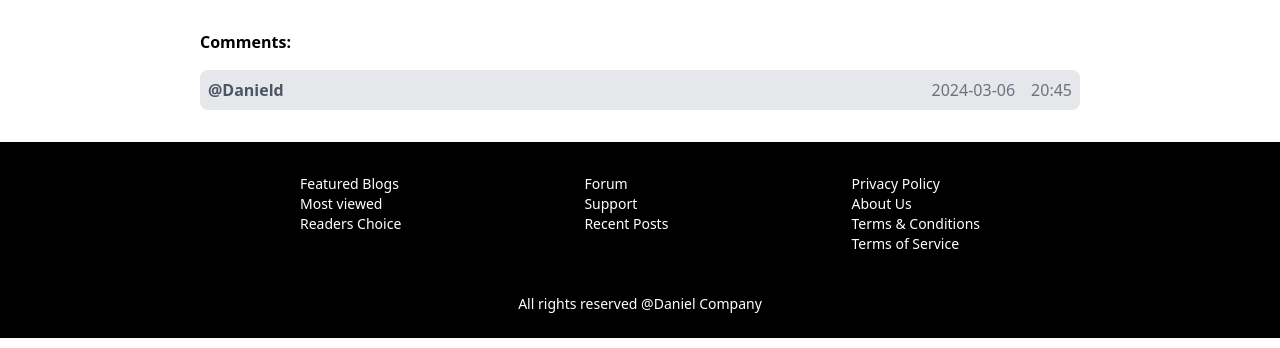
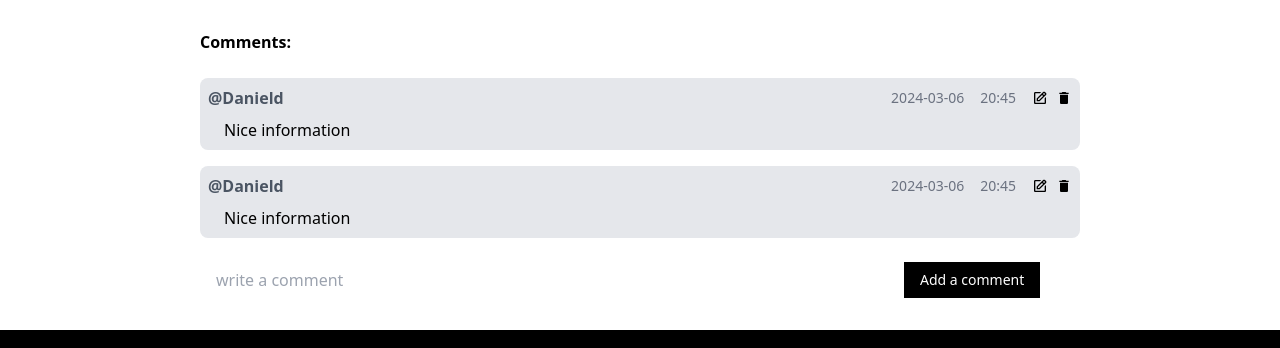
Before and after one commit to Darougah/BLOG-APP, a React (Vite) app in the folder frontend/: page /posts/post/1 in a window 1280 px wide. Shown: the part 1086-1434 px from the top of the page. Built offline with nearby package versions, Linux system fonts and the light colour scheme.

Commit message:
added input to comment

```diff
--- a/frontend/src/pages/PostDetails.jsx
+++ b/frontend/src/pages/PostDetails.jsx
@@ -50,15 +50,47 @@ const PostDetails = () => {
         <div className="flex flex-col mt-4">
           <h3 className="mt-6 mb-4 font-semibold">Comments:</h3>
           {/* write a comment */}
-          <div className="px-2 py-2 bg-gray-200 rounded-lg">
+          <div className="px-2 py-2 bg-gray-200 rounded-lg my-2">
             <div className="flex items-center justify-between">
               <h3 className="font-bold text-gray-600">@Danield</h3>
               <div className="flex justify-center items-center space-x-4">
-                <p className="text-gray-500">2024-03-06</p>
-                <p className="text-gray-500">20:45</p>
+                <p className="text-gray-500 text-sm">2024-03-06</p>
+                <p className="text-gray-500 text-sm">20:45</p>
+                <div className="flex items-center justify-center space-x-2">
+                  <BiEdit />
+                  <MdDelete />
+                </div>
               </div>
             </div>
+            <p className="px-4 mt-2">Nice information</p>
           </div>
+
+          {/* write a comment */}
+          <div className="px-2 py-2 bg-gray-200 rounded-lg my-2">
+            <div className="flex items-center justify-between">
+              <h3 className="font-bold text-gray-600">@Danield</h3>
+              <div className="flex justify-center items-center space-x-4">
+                <p className="text-gray-500 text-sm">2024-03-06</p>
+                <p className="text-gray-500 text-sm">20:45</p>
+                <div className="flex items-center justify-center space-x-2">
+                  <BiEdit />
+                  <MdDelete />
+                </div>
+              </div>
+            </div>
+            <p className="px-4 mt-2">Nice information</p>
+          </div>
+        </div>
+        {/* Write a comment */}
+        <div className="w-full flex flex-col mt-4 md:flex-row">
+          <input
+            type="text"
+            placeholder="write a comment"
+            className="md:w-[80%] outline-none px-4 mt-4 md:mt-0"
+          ></input>
+          <button className="bg-black text-sm text-white px-4 py-2 md:w[10%] mt-4 md:mt-0">
+            Add a comment
+          </button>
         </div>
       </div>
       <Footer />
```
